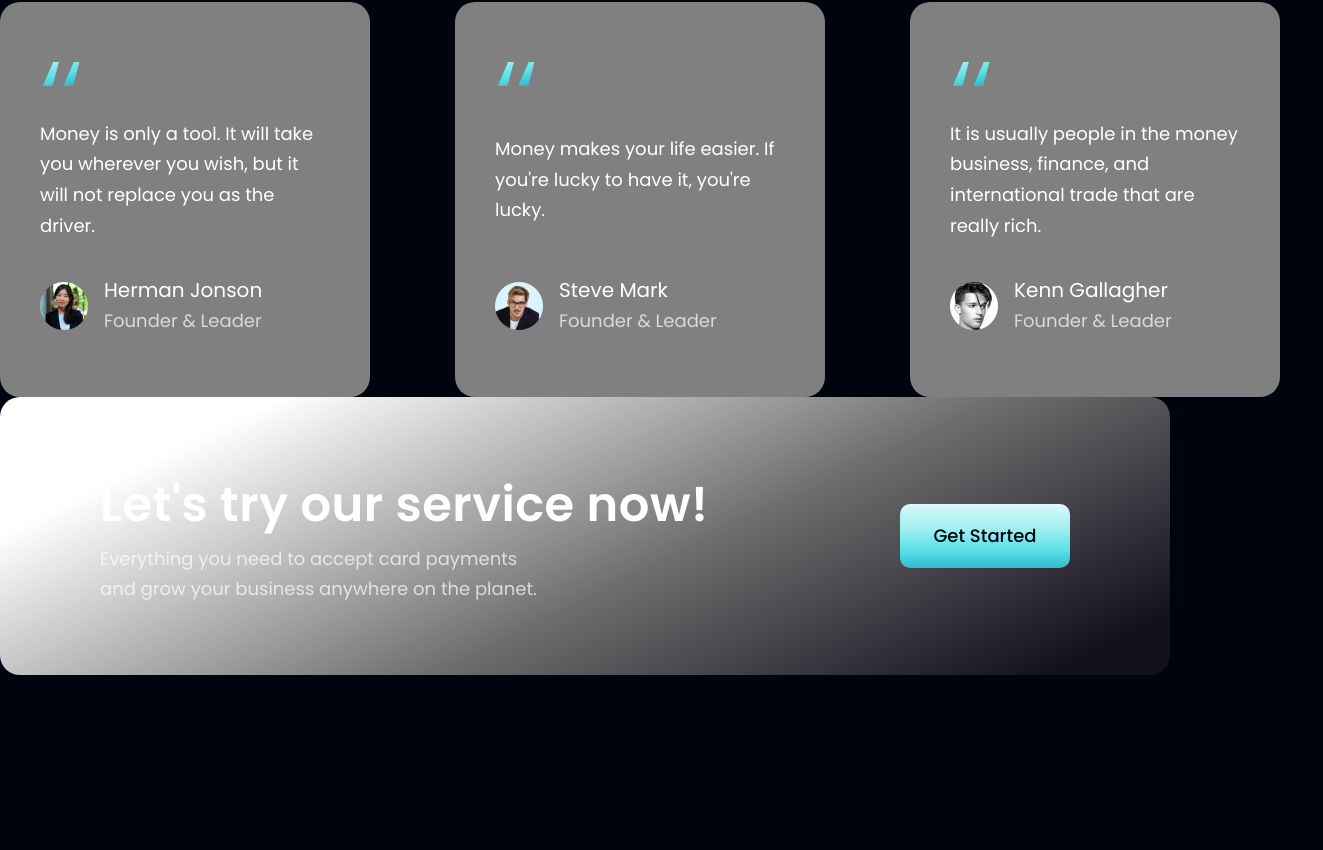
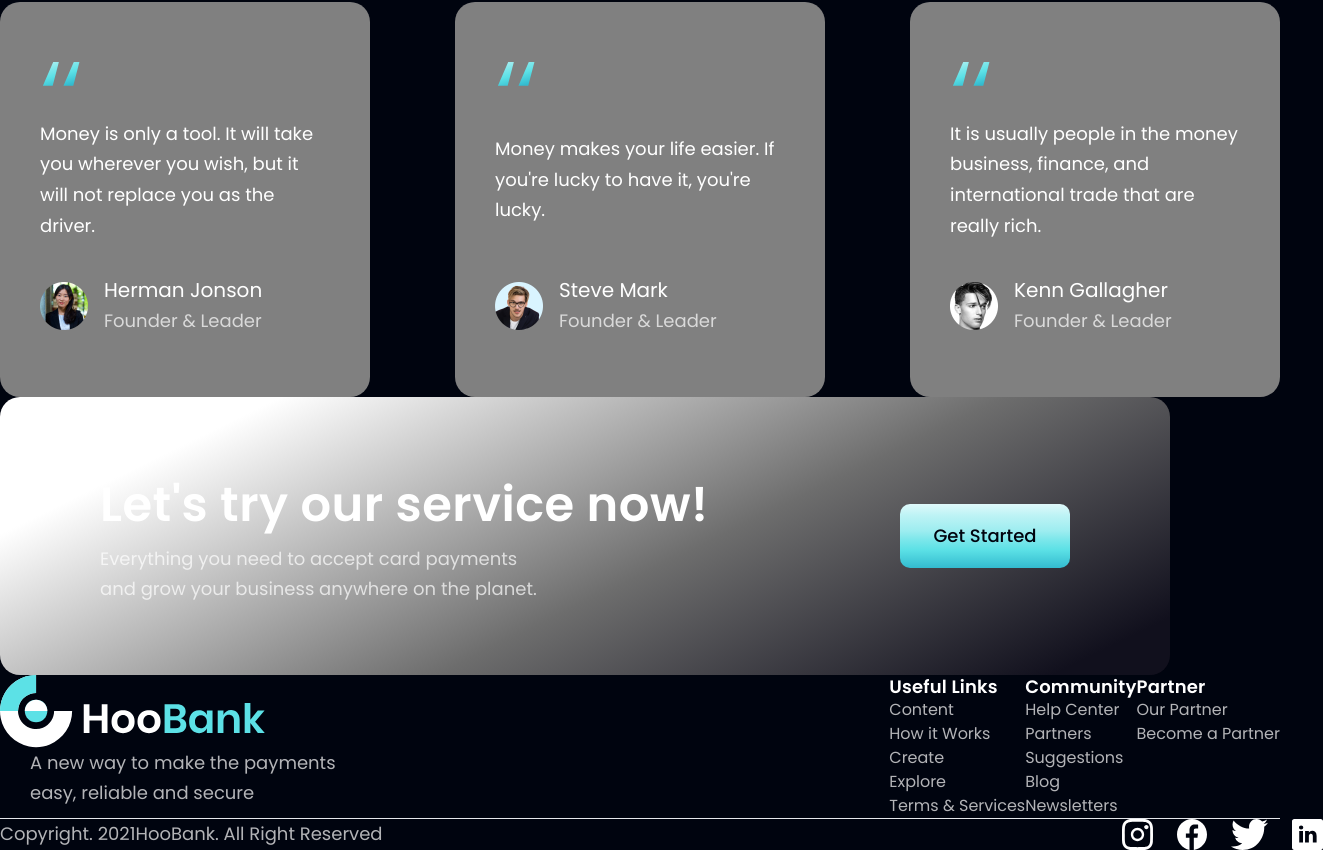
Before and after one commit to adhampton110/HooBank, a Vue app: page / in a window 1280 px wide. Shown: the part 2345-3195 px from the top of the page, 1323 px wide, since content can reach past the window. Before the commit the page ends 3020 px from the top, so only its background shows below. Built offline with nearby package versions, Linux system fonts and the light colour scheme.

Commit message:
Footer Initialized

```diff
--- a/src/App.vue
+++ b/src/App.vue
@@ -4,6 +4,7 @@
   import Business from './layouts/Business/Business.vue';
   import Control from './layouts/Control/Control.vue';
   import Deal from './layouts/Deal/Deal.vue';
+  import Footer from './components/Footer.vue';
   import Service from './components/Service.vue';
 </script>
 
@@ -14,6 +15,7 @@
   <Deal/>
   <About/>
   <Service/>
+  <Footer/>
 </template>
 
 <style scoped>
--- /dev/null
+++ b/src/components/Footer.vue
@@ -0,0 +1,77 @@
+<script setup>
+    import {logo,instagram,facebook,twitter,linkedin} from '../assets/';
+</script>
+
+<template>
+    <section id="footer">
+        <div class="site-map">
+            <div class="logo">
+                <img :src="logo" alt="logo">
+                <p>A new way to make the payments easy, reliable and secure</p>
+            </div>
+            <div class="redirects">
+                <div class="useful">
+                    <h4>Useful Links</h4>
+                    <a href="#">Content</a>
+                    <a href="#">How it Works</a>
+                    <a href="#">Create</a>
+                    <a href="#">Explore</a>
+                    <a href="#">Terms & Services</a>
+                </div>
+                <div class="community">
+                    <h4>Community</h4>
+                    <a href="#">Help Center</a>
+                    <a href="#">Partners</a>
+                    <a href="#">Suggestions</a>
+                    <a href="#">Blog</a>
+                    <a href="#">Newsletters</a>
+                </div>
+                <div class="partner">
+                    <h4>Partner</h4>
+                    <a href="#">Our Partner</a>
+                    <a href="#">Become a Partner</a>
+                </div>
+            </div>
+        </div>
+        <hr>
+        <div class="flex justify-between">
+            <p>Copyright. 2021HooBank. All Right Reserved</p>
+            <div class="socials">
+                <img :src="instagram" alt="instagram">
+                <img :src="facebook" alt="facebook">
+                <img :src="twitter" alt="twitter">
+                <img :src="linkedin" alt="linkedin">
+            </div>
+        </div>
+    </section>
+</template>
+
+<style scoped>
+    #footer {
+        background-color: var(--black);
+    }
+    .site-map {
+        display: flex;
+        justify-content: space-between;
+    }
+    .logo {
+        max-width: 312px;
+    }
+    .logo p {
+        position: relative;
+        left: 30px;
+    }
+    .redirects {
+        display: flex;
+        justify-content: space-between;
+    }
+    .useful,.community,.partner {
+        display: flex;
+        flex-direction: column;
+
+    }
+    .socials {
+        display: flex;
+        gap: 24px;
+    }
+</style>
```
